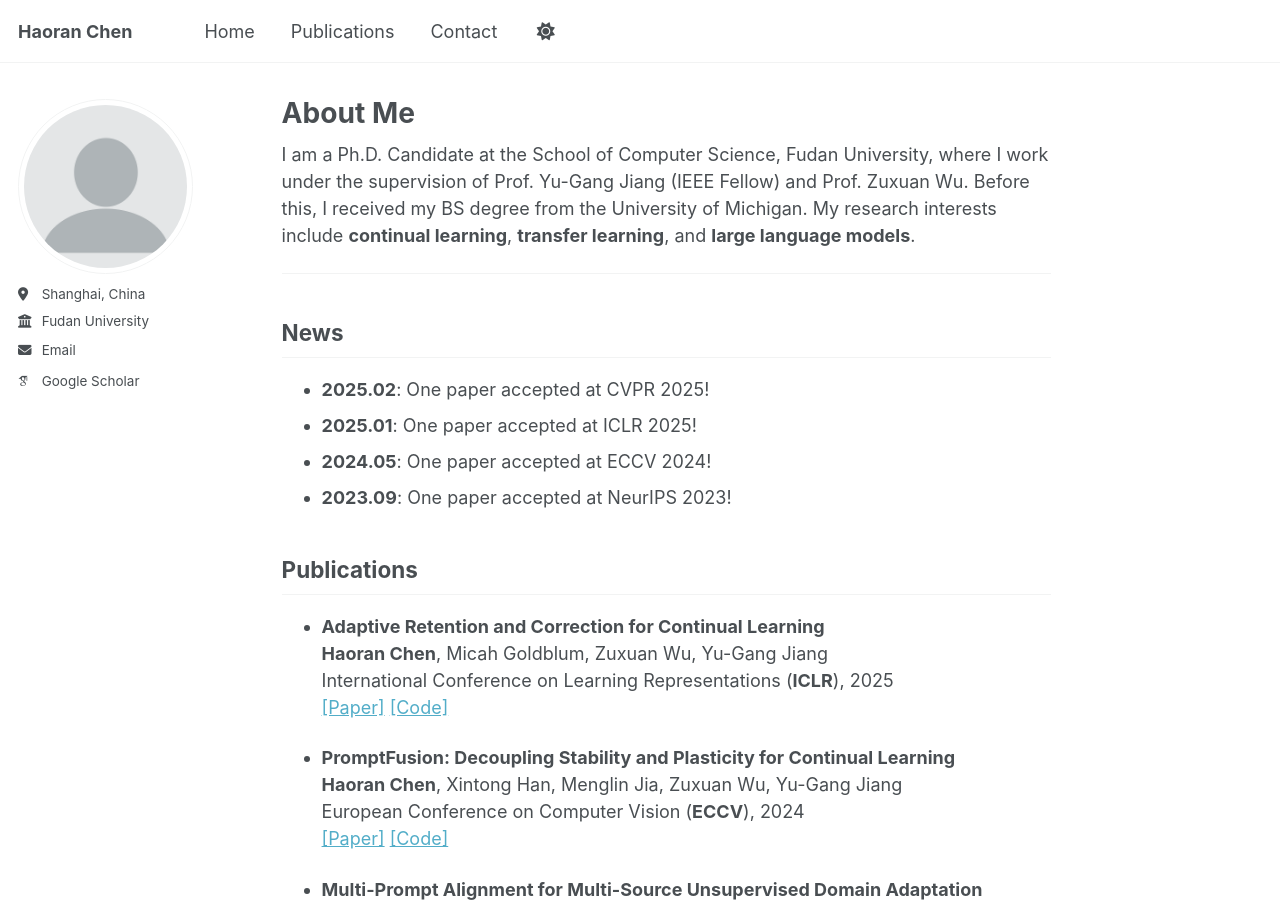
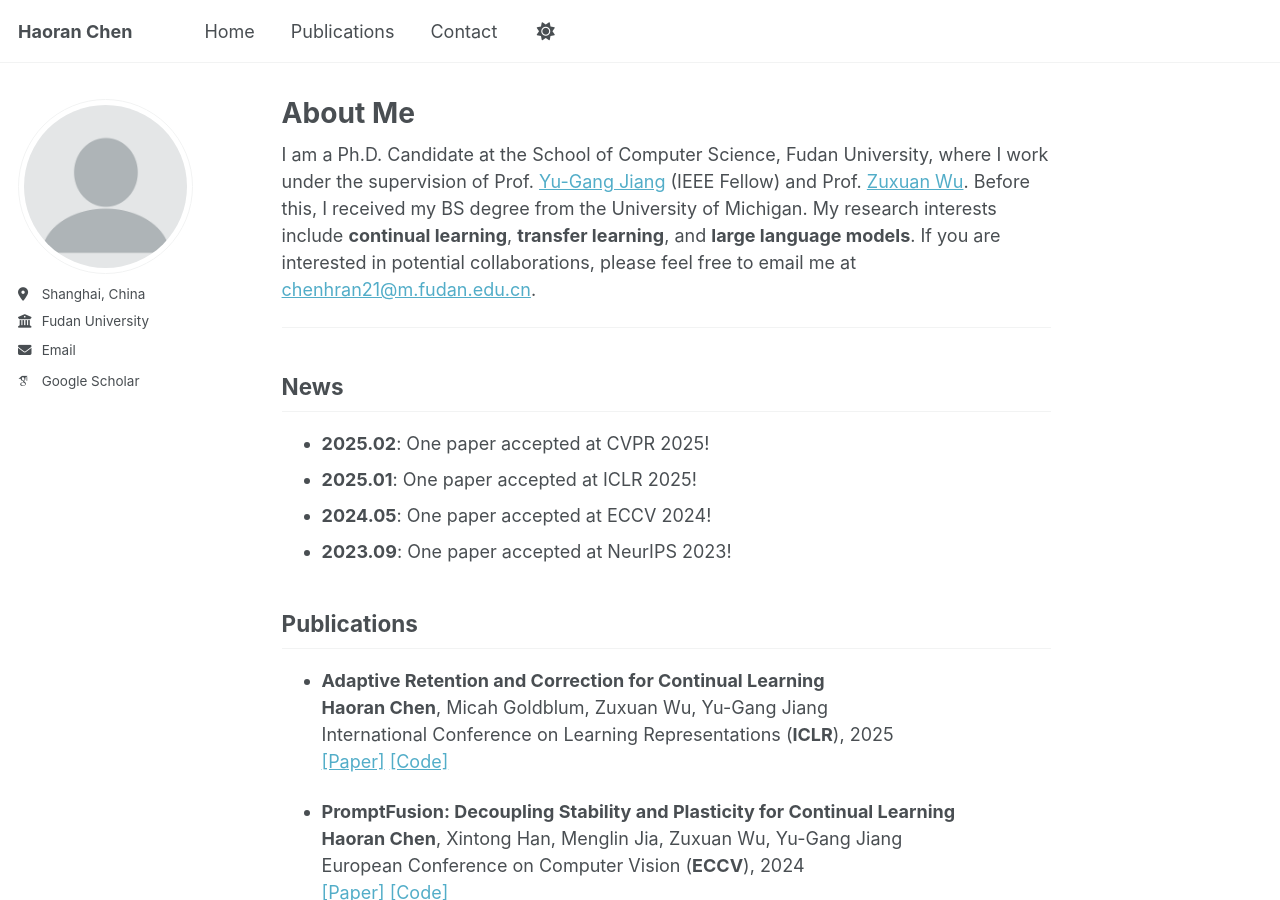
Before and after one commit to HaoranChen/haoranchen.github.io, a Jekyll site: the page built from _pages/about.md, in a window 1280 px wide and 900 px high. Built offline with Jekyll 4.4.1, drawn with Linux system fonts in a browser that asks for light colours; some web fonts are replaced; some of the changed text lies outside the part shown.

Commit message:
Update about.md

```diff
--- a/_pages/about.md
+++ b/_pages/about.md
@@ -7,7 +7,7 @@ redirect_from:
   - /about.html
 ---
 
-I am a Ph.D. Candidate at the School of Computer Science, Fudan University, where I work under the supervision of Prof. Yu-Gang Jiang (IEEE Fellow) and Prof. Zuxuan Wu. Before this, I received my BS degree from the University of Michigan. My research interests include **continual learning**, **transfer learning**, and **large language models**.
+I am a Ph.D. Candidate at the School of Computer Science, Fudan University, where I work under the supervision of Prof. [Yu-Gang Jiang](https://scholar.google.com/citations?user=f3_FP8AAAAAJ&hl=en) (IEEE Fellow) and Prof. [Zuxuan Wu](https://zxwu.azurewebsites.net/). Before this, I received my BS degree from the University of Michigan. My research interests include **continual learning**, **transfer learning**, and **large language models**. If you are interested in potential collaborations, please feel free to email me at [chenhran21@m.fudan.edu.cn](chenhran21@m.fudan.edu.cn).
 
 ---
 
```
Also changed, not shown: other parts of _pages/about.md (+0 -5 lines).
